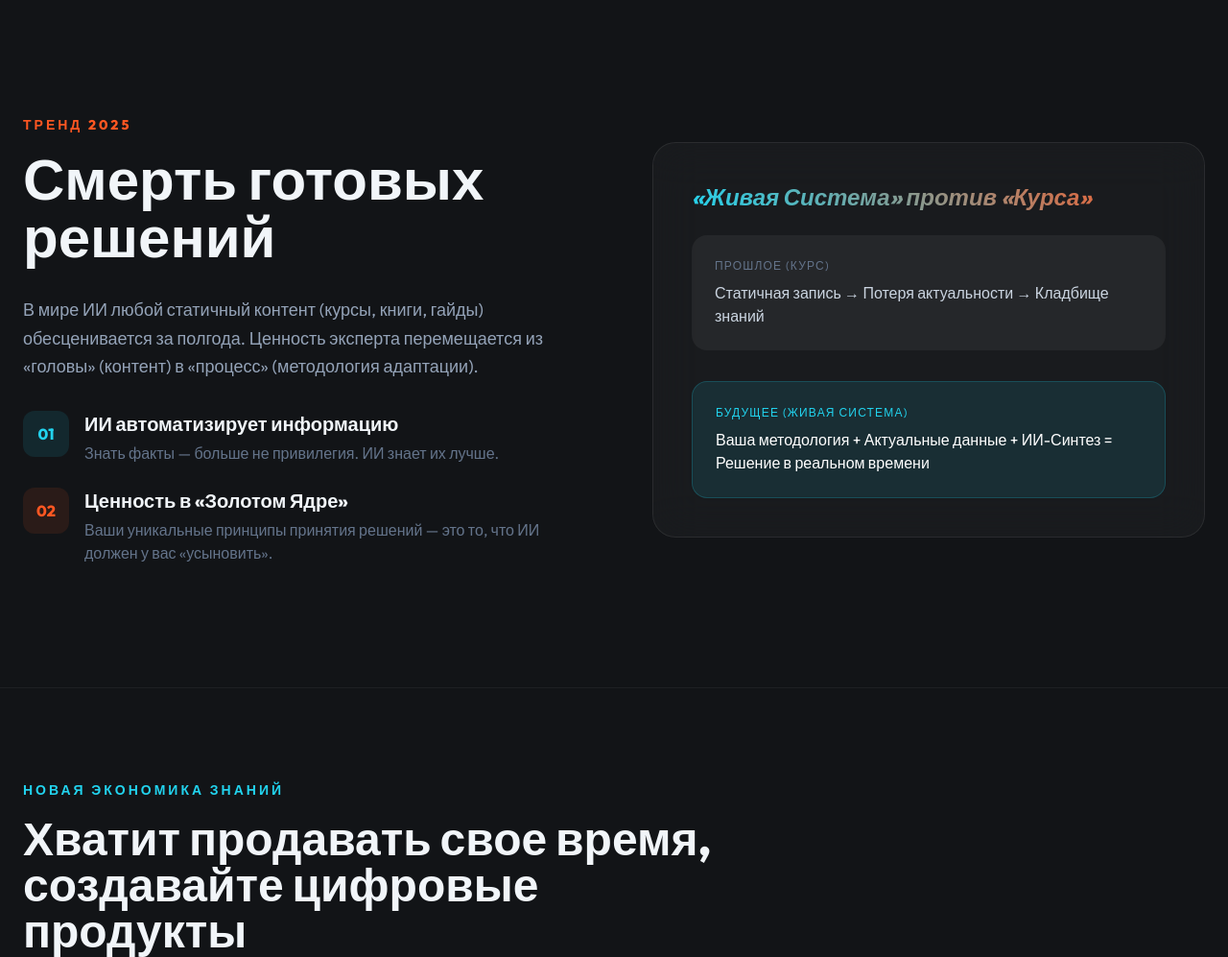
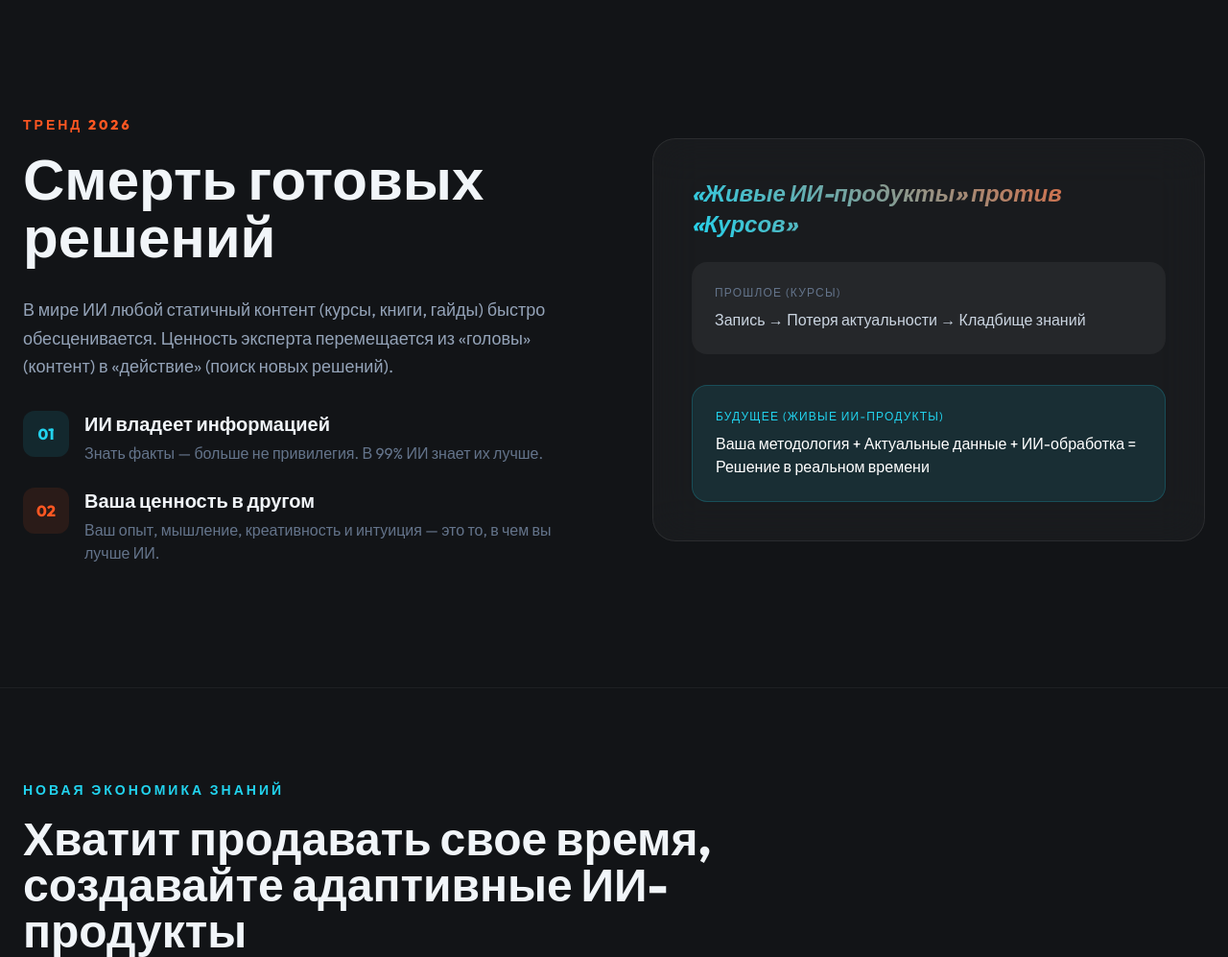
Before and after one commit to alexstashenko/trinity, a plain HTML site: page index.html in a window 1280 px wide. Shown: the part 1560-2557 px from the top of the page at 96% size. Drawn offline with nearby package versions, Linux system fonts and the light colour scheme.

Commit message:
refactor: refine landing page messaging - focus on 'Living AI Products', adaptive solutions, and expert's human value vs AI

```diff
--- a/index.html
+++ b/index.html
@@ -116,7 +116,7 @@
                 ОПЕРАЦИОННАЯ СИСТЕМА</span>
             <h1 class="text-4xl md:text-6xl lg:text-7xl font-extrabold mb-8 leading-tight">
                 Ваша экспертиза<br>может стать<br>
-                <span class="text-gradient">вашими ИИ продуктами</span>
+                <span class="text-gradient">вашими ИИ-продуктами</span>
             </h1>
             <p class="text-lg md:text-2xl text-slate-400 max-w-3xl mx-auto mb-12 leading-relaxed">
                 Для коучей, консультантов и предпринимателей.
@@ -146,11 +146,11 @@
         <div class="container mx-auto px-6">
             <div class="grid grid-cols-1 lg:grid-cols-2 gap-20 items-center">
                 <div>
-                    <span class="text-secondary uppercase tracking-[3px] font-bold text-sm mb-4 block">Тренд 2025</span>
+                    <span class="text-secondary uppercase tracking-[3px] font-bold text-sm mb-4 block">Тренд 2026</span>
                     <h2 class="text-4xl md:text-6xl font-bold mb-8 leading-tight">Смерть готовых решений</h2>
                     <p class="text-lg text-slate-400 mb-8 leading-relaxed">
-                        В мире ИИ любой статичный контент (курсы, книги, гайды) обесценивается за полгода.
-                        Ценность эксперта перемещается из «головы» (контент) в «процесс» (методология адаптации).
+                        В мире ИИ любой статичный контент (курсы, книги, гайды) быстро обесценивается.
+                        Ценность эксперта перемещается из «головы» (контент) в «действие» (поиск новых решений).
                     </p>
                     <div class="space-y-6">
                         <div class="flex gap-4">
@@ -159,8 +159,9 @@
                                 <span class="text-primary font-bold">01</span>
                             </div>
                             <div>
-                                <h4 class="font-bold text-xl mb-1 text-slate-100">ИИ автоматизирует информацию</h4>
-                                <p class="text-slate-500">Знать факты — больше не привилегия. ИИ знает их лучше.</p>
+                                <h4 class="font-bold text-xl mb-1 text-slate-100">ИИ владеет информацией</h4>
+                                <p class="text-slate-500">Знать факты — больше не привилегия. В 99% ИИ знает их лучше.
+                                </p>
                             </div>
                         </div>
                         <div class="flex gap-4">
@@ -169,26 +170,27 @@
                                 <span class="text-secondary font-bold">02</span>
                             </div>
                             <div>
-                                <h4 class="font-bold text-xl mb-1 text-slate-100">Ценность в «Золотом Ядре»</h4>
-                                <p class="text-slate-500">Ваши уникальные принципы принятия решений — это то, что ИИ
-                                    должен у вас «усыновить».</p>
+                                <h4 class="font-bold text-xl mb-1 text-slate-100">Ваша ценность в другом</h4>
+                                <p class="text-slate-500">Ваш опыт, мышление, креативность и интуиция — это то,
+                                    в чем вы лучше ИИ.</p>
                             </div>
                         </div>
                     </div>
                 </div>
                 <div class="relative">
                     <div class="bg-glass border border-glass-border p-10 rounded-3xl backdrop-blur-xl relative z-10">
-                        <h3 class="text-2xl font-bold mb-6 text-gradient italic">«Живая Система» против «Курса»</h3>
+                        <h3 class="text-2xl font-bold mb-6 text-gradient italic">«Живые ИИ-продукты» против «Курсов»
+                        </h3>
                         <div class="space-y-8">
                             <div class="p-6 bg-white/5 rounded-2xl">
                                 <span class="text-xs uppercase tracking-widest text-slate-500 mb-2 block">Прошлое
-                                    (Курс)</span>
-                                <p class="text-slate-300">Статичная запись → Потеря актуальности → Кладбище знаний</p>
+                                    (Курсы)</span>
+                                <p class="text-slate-300">Запись → Потеря актуальности → Кладбище знаний</p>
                             </div>
                             <div class="p-6 bg-primary/10 border border-primary/20 rounded-2xl">
-                                <span class="text-xs uppercase tracking-widest text-primary mb-2 block">Будущее (Живая
-                                    Система)</span>
-                                <p class="text-white font-medium">Ваша методология + Актуальные данные + ИИ-Синтез =
+                                <span class="text-xs uppercase tracking-widest text-primary mb-2 block">Будущее (Живые
+                                    ИИ-продукты)</span>
+                                <p class="text-white font-medium">Ваша методология + Актуальные данные + ИИ-обработка =
                                     Решение в реальном времени</p>
                             </div>
                         </div>
@@ -204,7 +206,7 @@
             <span class="block text-primary uppercase tracking-[3px] font-semibold mb-4 text-sm">НОВАЯ ЭКОНОМИКА
                 ЗНАНИЙ</span>
             <h2 class="text-3xl md:text-5xl font-bold mb-16 max-w-3xl">Хватит продавать свое время, создавайте
-                цифровые продукты</h2>
+                адаптивные ИИ-продукты</h2>
 
             <div class="grid grid-cols-1 md:grid-cols-3 gap-8">
                 <!-- Card 1 -->
@@ -261,8 +263,8 @@
                 <h3 class="text-3xl font-bold mb-4">Тринити: главный управляющий Агент</h3>
                 <p class="text-lg text-slate-400 leading-relaxed max-w-4xl">
                     Она держит в голове всё: от ДНК вашей методологии до текущего заряда вашей «батарейки».
-                    Фильтрует входящую сложность и бережет ваш фокус, чтобы проекты находилсь в гармонии
-                    с вашей жизнью.
+                    Фильтрует входящую сложность, управляет календарем и бережет ваш фокус, чтобы проекты находились в
+                    гармонии с вашей жизнью.
                 </p>
             </div>
 
@@ -311,8 +313,8 @@
                     <h3 class="text-3xl font-bold mb-4">ИИ Совет Директоров</h3>
                     <p class="text-slate-400 mb-6 font-medium">Проверка гипотез. <span
                             class="font-normal text-slate-500 block mt-2">Проверьте воронку продаж, оффер или новую нишу
-                            с командой
-                            виртуальных маркетологов и стратегов. Получите честный и многогранный разбор вашего продукта
+                            с командой виртуальных маркетологов и стратегов. Получите честный и многогранный разбор
+                            вашего продукта
                             за 5 минут.</span></p>
                     <ul class="space-y-3 text-slate-400">
                         <li class="flex items-center"><span class="text-primary mr-2">✓</span> Стресс-тестирование
@@ -333,10 +335,9 @@
                         Мастерская</span>
                     <h3 class="text-3xl font-bold mb-4">Мастерская Вайбкодинга</h3>
                     <p class="text-slate-400 mb-6 font-medium">Воплощение смыслов. <span
-                            class="font-normal text-slate-500 block mt-2">Проектируйте структуру курсов, пишите сценарии
-                            уроков, создавайте лендинги, приложения и ИИ чатботов. Здесь ваши знания обретают форму
-                            готового к продаже
-                            продукта.</span></p>
+                            class="font-normal text-slate-500 block mt-2">Проектируйте и создавайте ИИ приложения,
+                            чатботов и лендинги. Здесь ваши знания обретают форму
+                            готового к продаже ИИ-продукта.</span></p>
                     <ul class="space-y-3 text-slate-400">
                         <li class="flex items-center"><span class="text-primary mr-2">✓</span> Генерация
                             методологических материалов</li>
```
